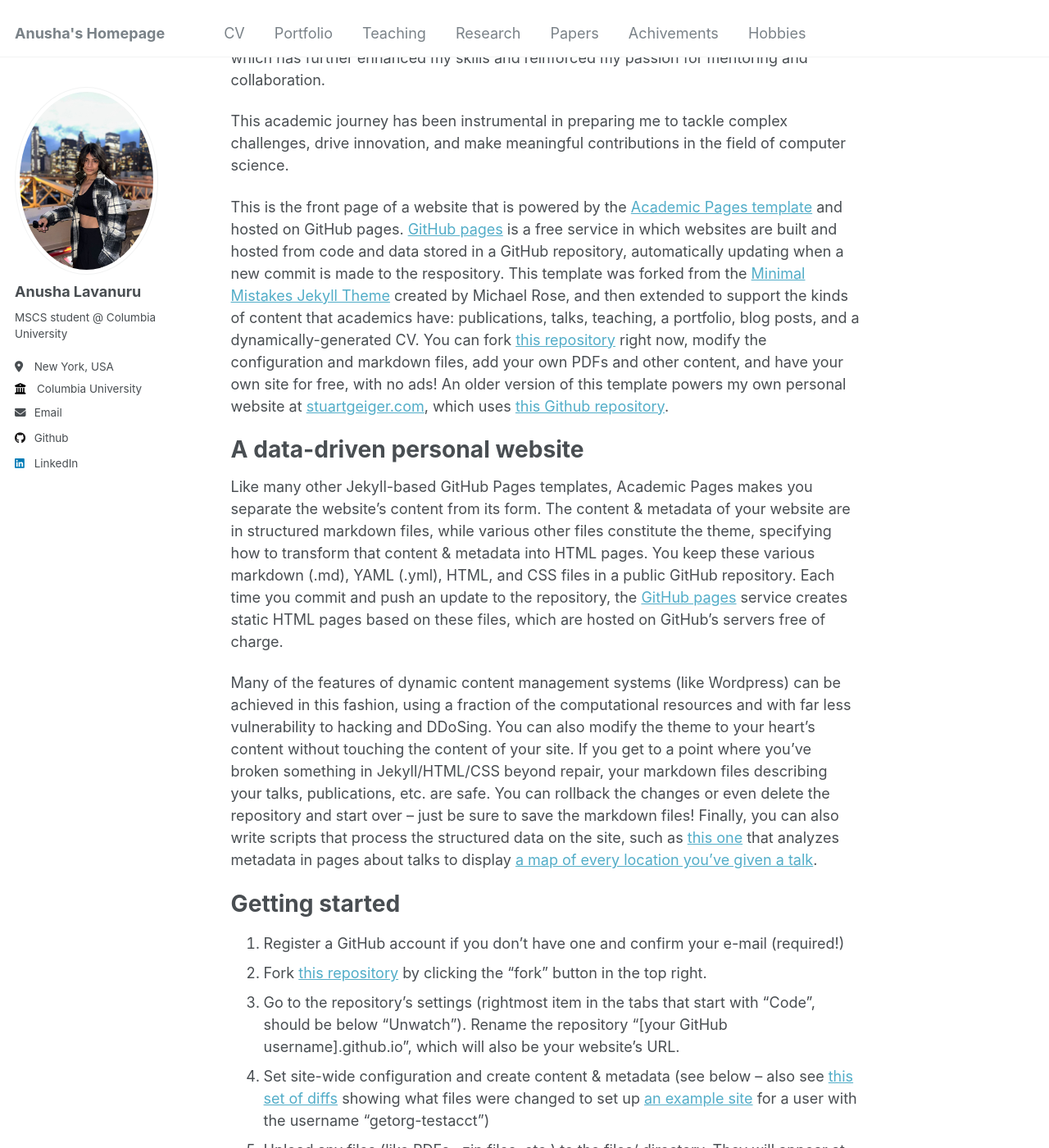
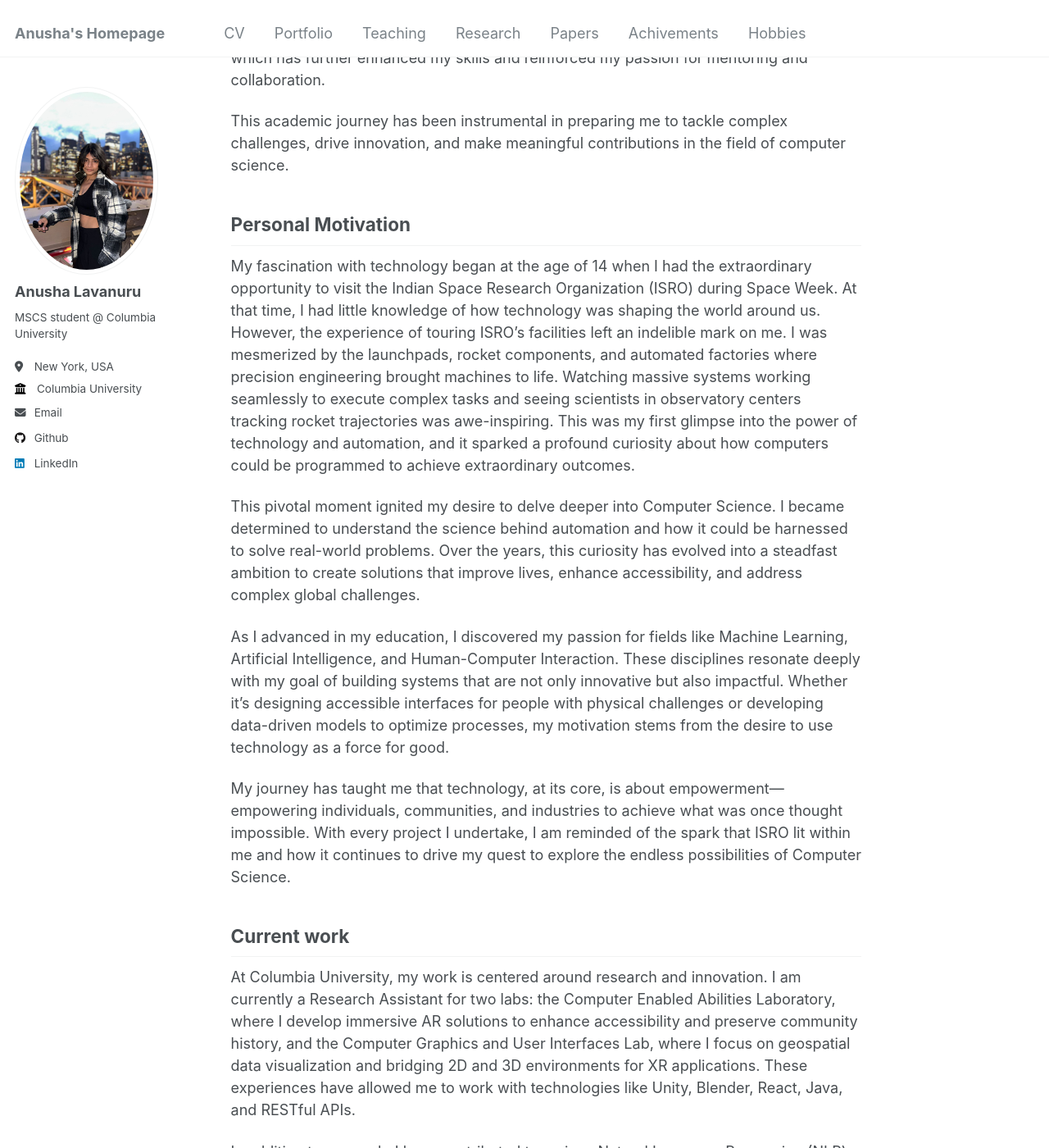
Before and after one commit to AnushaLavanuru5/AnushaL.github.io, a Jekyll site: the page built from _pages/about.md, in a window 1280 px wide and 1400 px high, scrolled down 851 px. Shown: the whole window at 82% size. Built offline with Jekyll 4.4.1, drawn with Linux system fonts in a browser that asks for light colours; some of the changed text lies outside the part shown.

Commit message:
Update about.md

```diff
--- a/_pages/about.md
+++ b/_pages/about.md
@@ -20,7 +20,26 @@ To further deepen my knowledge and specialize in cutting-edge fields, I chose to
 
 This academic journey has been instrumental in preparing me to tackle complex challenges, drive innovation, and make meaningful contributions in the field of computer science.
 
+Personal Motivation
+------
+My fascination with technology began at the age of 14 when I had the extraordinary opportunity to visit the Indian Space Research Organization (ISRO) during Space Week. At that time, I had little knowledge of how technology was shaping the world around us. However, the experience of touring ISRO's facilities left an indelible mark on me. I was mesmerized by the launchpads, rocket components, and automated factories where precision engineering brought machines to life. Watching massive systems working seamlessly to execute complex tasks and seeing scientists in observatory centers tracking rocket trajectories was awe-inspiring. This was my first glimpse into the power of technology and automation, and it sparked a profound curiosity about how computers could be programmed to achieve extraordinary outcomes.
 
+This pivotal moment ignited my desire to delve deeper into Computer Science. I became determined to understand the science behind automation and how it could be harnessed to solve real-world problems. Over the years, this curiosity has evolved into a steadfast ambition to create solutions that improve lives, enhance accessibility, and address complex global challenges.
+
+As I advanced in my education, I discovered my passion for fields like Machine Learning, Artificial Intelligence, and Human-Computer Interaction. These disciplines resonate deeply with my goal of building systems that are not only innovative but also impactful. Whether it's designing accessible interfaces for people with physical challenges or developing data-driven models to optimize processes, my motivation stems from the desire to use technology as a force for good.
+
+My journey has taught me that technology, at its core, is about empowerment—empowering individuals, communities, and industries to achieve what was once thought impossible. With every project I undertake, I am reminded of the spark that ISRO lit within me and how it continues to drive my quest to explore the endless possibilities of Computer Science.
+
+
+Current work
+------
+At Columbia University, my work is centered around research and innovation. I am currently a Research Assistant for two labs: the Computer Enabled Abilities Laboratory, where I develop immersive AR solutions to enhance accessibility and preserve community history, and the Computer Graphics and User Interfaces Lab, where I focus on geospatial data visualization and bridging 2D and 3D environments for XR applications. These experiences have allowed me to work with technologies like Unity, Blender, React, Java, and RESTful APIs.
+
+In addition to research, I have contributed to various Natural Language Processing (NLP) and Machine Learning (ML) projects, exploring applications such as gesture recognition and credit risk assessment. My passion for combining technical knowledge and creativity drives my work in these areas.
+
+During the Summer of 2024, I gained industry experience as a Software Development Engineer Intern at a fintech startup. There, I built dynamic React components, optimized performance using state management tools, and automated invoice processing with an OCR-based system, streamlining workflows for credit evaluation.
+
+To learn more about my projects and experience, check out the [Portfolio Section](https://anushalavanuru5.github.io/AnushaL.github.io//portfolio/).
 
 
 This is the front page of a website that is powered by the [Academic Pages template](https://github.com/academicpages/academicpages.github.io) and hosted on GitHub pages. [GitHub pages](https://pages.github.com) is a free service in which websites are built and hosted from code and data stored in a GitHub repository, automatically updating when a new commit is made to the respository. This template was forked from the [Minimal Mistakes Jekyll Theme](https://mmistakes.github.io/minimal-mistakes/) created by Michael Rose, and then extended to support the kinds of content that academics have: publications, talks, teaching, a portfolio, blog posts, and a dynamically-generated CV. You can fork [this repository](https://github.com/academicpages/academicpages.github.io) right now, modify the configuration and markdown files, add your own PDFs and other content, and have your own site for free, with no ads! An older version of this template powers my own personal website at [stuartgeiger.com](http://stuartgeiger.com), which uses [this Github repository](https://github.com/staeiou/staeiou.github.io).
```
